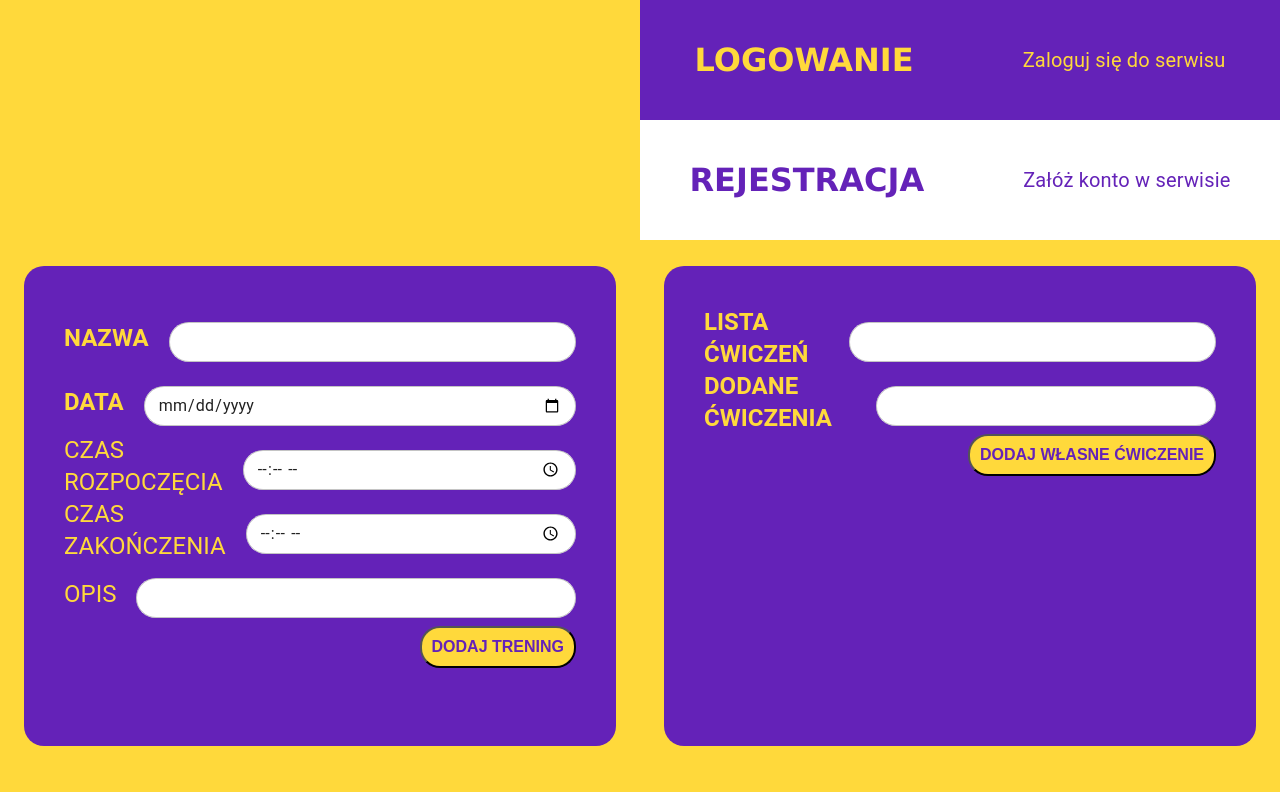
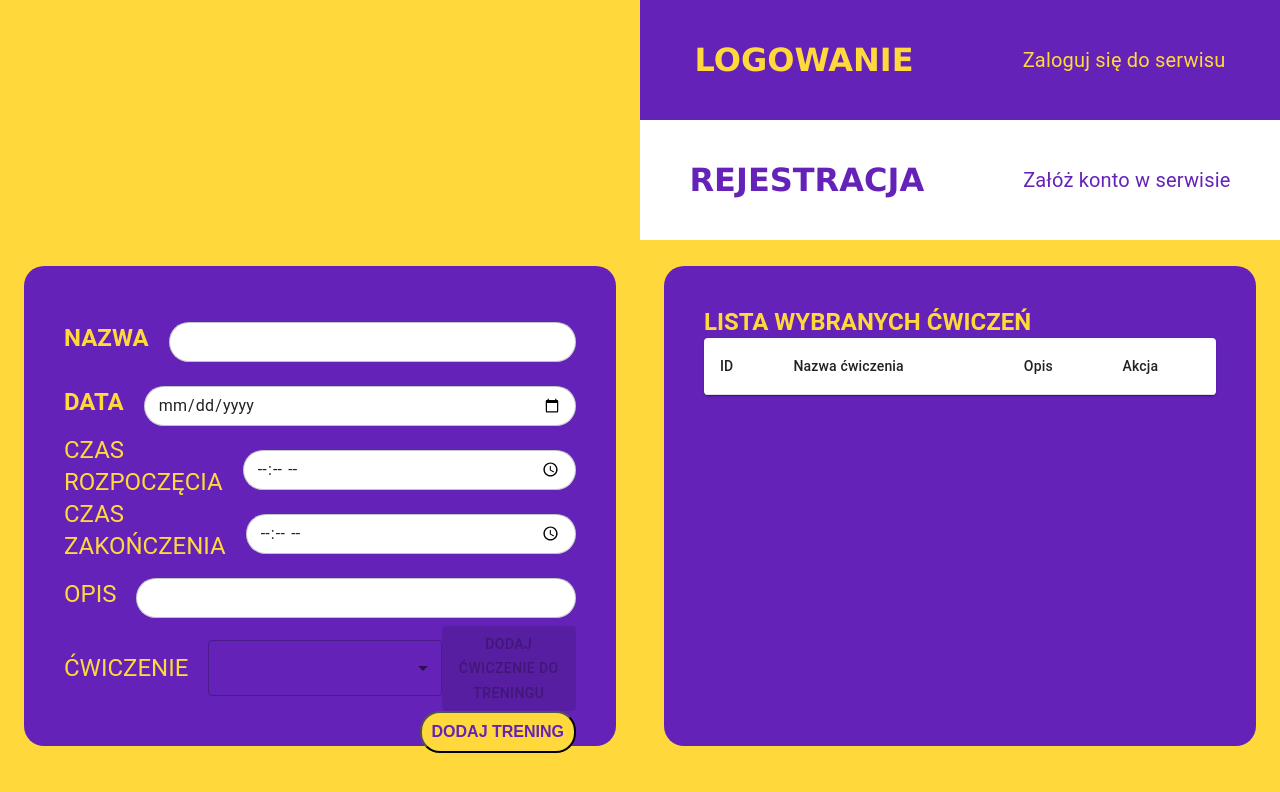
Before and after one commit to sergi255/gym-web-mobile-apps, a React (Create React App) app in the folder client/: page /trainings/add in a window 1280 px wide. Shown: the top 792 px of the page. Built offline with nearby package versions, Linux system fonts and the light colour scheme.

Commit message:
add exercise list

```diff
--- a/client/src/pages/Training.js
+++ b/client/src/pages/Training.js
@@ -1,7 +1,23 @@
-import React, { useState, useEffect } from 'react'
-import { Box, Grid, Typography, TextField, Stack } from '@mui/material';
+import React, { useState, useEffect } from 'react';
+import {
+    Box,
+    Grid,
+    Typography,
+    TextField,
+    Stack,
+    Select,
+    MenuItem,
+    Paper,
+    Table,
+    TableContainer,
+    TableHead,
+    TableRow,
+    TableCell,
+    TableBody,
+    Button,
+} from '@mui/material';
 import '../css/register.css';
-import axios from 'axios'
+import axios from 'axios';
 
 const Training = () => {
     const [name, setName] = useState('');
@@ -10,6 +26,10 @@ const Training = () => {
     const [endTime, setEndTime] = useState('');
     const [description, setDescription] = useState('');
     const [token, setToken] = useState('');
+    const [exerciseList, setExerciseList] = useState([]);
+    const [selectedExercises, setSelectedExercises] = useState([]);
+    const [selectedExerciseId, setSelectedExerciseId] = useState('');
+
     const apiUrl = `http://localhost:3001/trainings/add`;
 
     const getCookie = (name) => {
@@ -28,46 +48,89 @@ const Training = () => {
                 date: date,
                 beginTime: beginTime,
                 endTime: endTime,
-                description: description
+                description: description,
+                selectedExercises: selectedExercises,
             }, {
                 headers: {
                     'Content-Type': 'application/json',
-                Authorization: `Bearer ${token}`
-              }
+                    Authorization: `Bearer ${token}`,
+                },
             });
 
             if (response.status === 200) {
-                alert('Training add successfully.');
-            }
-            else {
-                alert('Failed to add training.');
-            }
-
-        } catch (error) {
-            if (error.response && error.response.status === 422) {
-                alert('Input data cannot be empty.');
-            }
-            else if(error.response && error.response.status === 409){
-                alert('Training already exists.');
-            }
-            else {
-                console.error('Error:', error);
-                alert('Failed to add training. Please try again.');
-            }
-        }
+                alert('Training added successfully.');
                 setName('');
                 setDate('');
                 setBeginTime('');
                 setEndTime('');
                 setDescription('');
+                setSelectedExercises([]);
+            } else {
+                alert('Failed to add training.');
+            }
+        } catch (error) {
+            if (error.response && error.response.status === 422) {
+                alert('Input data cannot be empty.');
+            } else if (error.response && error.response.status === 409) {
+                alert('Training already exists.');
+            } else {
+                console.error('Error:', error);
+                alert('Failed to add training. Please try again.');
+            }
+        }
+    };
+
+    const removeExercise = (exerciseId) => {
+        const updatedExercises = selectedExercises.filter((exercise) => exercise.id !== exerciseId);
+        setSelectedExercises(updatedExercises);
     };
 
     useEffect(() => {
         const sessionData = getCookie('session_data');
-        if(sessionData) {
-            setToken(sessionData)
+        if (sessionData) {
+            setToken(sessionData);
         }
-      }, [token]);
+    }, []);
+
+    useEffect(() => {
+        const sessionData = getCookie('session_data');
+        if (sessionData) {
+            setToken(sessionData);
+            getExerciseData(sessionData);
+        }
+    }, []);
+
+    const getExerciseData = async (token) => {
+        try {
+            const response = await axios.get('http://localhost:3001/exercises/getUserExercises', {
+                headers: {
+                    Authorization: `Bearer ${token}`,
+                },
+            });
+
+            if (response.status === 200) {
+                setExerciseList(response.data);
+            } else {
+                alert('Failed to fetch exercise data.');
+            }
+        } catch (error) {
+            console.error('Error fetching exercise data:', error);
+            alert('Failed to fetch exercise data.');
+        }
+    };
+
+    const handleExerciseChange = () => {
+        if (selectedExerciseId) {
+            const exercise = exerciseList.find((ex) => ex.id === selectedExerciseId);
+            if (exercise && !selectedExercises.find((e) => e.id === exercise.id)) {
+                setSelectedExercises((prevSelectedExercises) => [
+                    ...prevSelectedExercises,
+                    exercise,
+                ]);
+            }
+            setSelectedExerciseId('');
+        }
+    };
 
     return (
         <Stack direction="row" marginTop="2%">
@@ -165,8 +228,33 @@ const Training = () => {
                                         }}
                                     />
                                 </Stack>
+                                <Stack direction="row" alignItems="center">
+                                    <Typography variant="h5" mr="20px" fontWeight="400">ĆWICZENIE</Typography>
+                                    <Select
+                                        fullWidth
+                                        value={selectedExerciseId}
+                                        onChange={(e) => setSelectedExerciseId(e.target.value)}
+                                    >
+                                        <MenuItem value="" disabled>
+                                            Wybierz ćwiczenie
+                                        </MenuItem>
+                                        {exerciseList.map((exercise) => (
+                                            <MenuItem key={exercise.id} value={exercise.id}>
+                                                {exercise.exercise_name}
+                                            </MenuItem>
+                                        ))}
+                                    </Select>
+                                    <Button
+                                        variant="contained"
+                                        className="registerButton"
+                                        onClick={handleExerciseChange}
+                                        disabled={!selectedExerciseId || selectedExercises.find((e) => e.id === selectedExerciseId)}
+                                    >
+                                        Dodaj ćwiczenie do treningu
+                                    </Button>
+                                </Stack>
                                 <Box display="flex" justifyContent="flex-end">
-                                  <button  type="submit" className="registerButton" onClick={handleAdd}>
+                                    <button type="submit" className="registerButton" onClick={handleAdd}>
                                         DODAJ TRENING
                                     </button>
                                 </Box>
@@ -175,48 +263,42 @@ const Training = () => {
                     </Box>
                 </Grid>
             </Box>
-      <Box width="50%" alignItems="right">
+            <Box width="50%">
                 <Grid container className="stack">
                     <Box className="formBox">
-              <form>
                         <Stack direction="column">
-                      <Stack direction="row" alignItems="center">
-                          <Typography variant="h5" mr="20px" fontWeight="600">LISTA ĆWICZEŃ</Typography>
-                          <TextField
-                              fullWidth
-                              margin="normal"
-                              InputProps={{
-                              style: {
-                                  background: 'white',
-                                  border: 'none',
-                                  height: '40px',
-                                  borderRadius: '20px',
-                              },
-                              }}
-                          />
+                            <Typography variant="h5" mr="20px" fontWeight="600">LISTA WYBRANYCH ĆWICZEŃ</Typography>
+                            <TableContainer component={Paper}>
+                                <Table>
+                                    <TableHead>
+                                        <TableRow>
+                                            <TableCell>ID</TableCell>
+                                            <TableCell>Nazwa ćwiczenia</TableCell>
+                                            <TableCell>Opis</TableCell>
+                                            <TableCell>Akcja</TableCell>
+                                        </TableRow>
+                                    </TableHead>
+                                    <TableBody>
+                                        {selectedExercises.map((exercise) => (
+                                            <TableRow key={exercise.id}>
+                                                <TableCell>{exercise.id}</TableCell>
+                                                <TableCell>{exercise.exercise_name}</TableCell>
+                                                <TableCell>{exercise.description}</TableCell>
+                                                <TableCell>
+                                                    <Button
+                                                        variant="contained"
+                                                        color="secondary"
+                                                        onClick={() => removeExercise(exercise.id)}
+                                                    >
+                                                        Usuń
+                                                    </Button>
+                                                </TableCell>
+                                            </TableRow>
+                                        ))}
+                                    </TableBody>
+                                </Table>
+                            </TableContainer>
                         </Stack>
-                          <Stack direction="row" alignItems="center">
-                          <Typography variant="h5" mr="20px" fontWeight="600">DODANE ĆWICZENIA</Typography>
-                          <TextField
-                              fullWidth
-                              margin="normal"
-                              InputProps={{
-                              style: {
-                                  background: 'white',
-                                  border: 'none',
-                                  height: '40px',
-                                  borderRadius: '20px',
-                              },
-                              }}
-                          />
-                          </Stack>
-                          <Box display="flex" justifyContent="flex-end">
-                              <button  type="submit" className="registerButton">
-                                  DODAJ WŁASNE ĆWICZENIE
-                              </button>
-                          </Box>
-                      </Stack>
-              </form>
                     </Box>
                 </Grid>
             </Box>
@@ -224,4 +306,4 @@ const Training = () => {
     );
 };
 
-export default Training
+export default Training;
```
Lines whose indentation alone changed are shown as unchanged.
